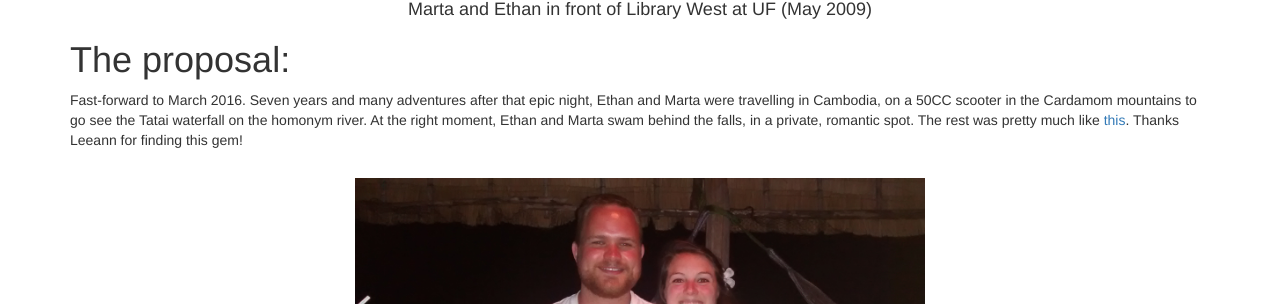
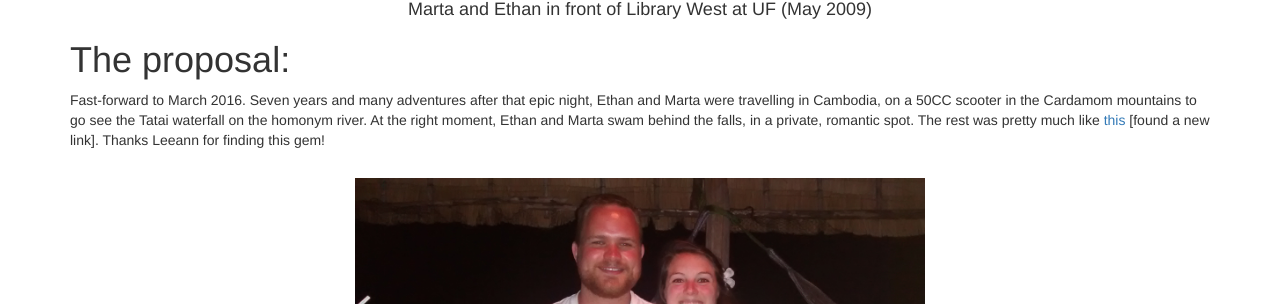
Before and after one commit to esoergel/wedding-site, a Jekyll site: the page built from the-couple.md, in a window 1280 px wide. Shown: the part 916-1220 px from the top of the page. Built offline with Jekyll 4.4.1, drawn with Linux system fonts in a browser that asks for light colours.

Commit message:
Update the-couple.md

```diff
--- a/the-couple.md
+++ b/the-couple.md
@@ -26,7 +26,7 @@
 # The proposal:
 
 Fast-forward to March 2016. Seven years and many adventures after that epic night, Ethan and Marta were travelling in Cambodia, on a 50CC scooter in the Cardamom mountains to go see the Tatai waterfall on the homonym river. At the right moment, Ethan and Marta swam behind the falls, in a private, romantic spot.
-The rest was pretty much like [this](https://www.youtube.com/watch?v=mtIUZBV9Ka4). Thanks Leeann for finding this gem!
+The rest was pretty much like [this](http://www.dailymotion.com/video/x2yfxlq) [found a new link]. Thanks Leeann for finding this gem!
 
 
 ![Bla bla](/img/crab-dinner.jpg)
```
